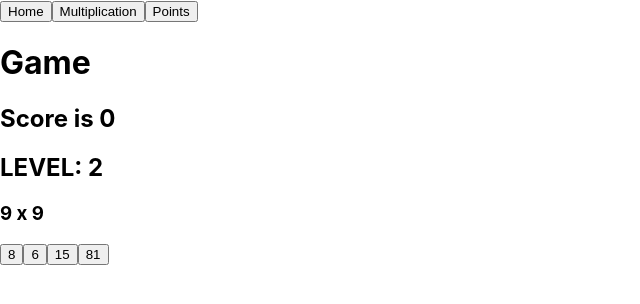
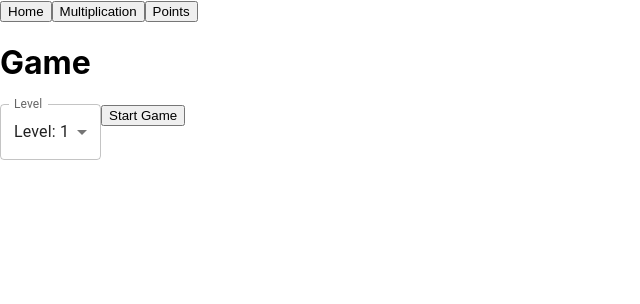
Before and after one commit to SemihDurmus/kids-app, a React (Create React App) app: page /multiplication/game in a window 1280 px wide. Shown: the top 304 px of the page, without its empty margins (0-640 px from the left). Built offline with nearby package versions, Linux system fonts and the light colour scheme.

Commit message:
Add gameoff component

```diff
--- a/package.json
+++ b/package.json
@@ -3,6 +3,8 @@
   "version": "0.1.0",
   "private": true,
   "dependencies": {
+    "@emotion/react": "^11.11.0",
+    "@emotion/styled": "^11.11.0",
     "@mui/material": "^5.13.2",
     "@mui/styled-engine-sc": "^5.12.0",
     "@testing-library/jest-dom": "^5.16.5",
--- a/src/pages/multiplicationGame/MultiplicationGame.tsx
+++ b/src/pages/multiplicationGame/MultiplicationGame.tsx
@@ -1,16 +1,18 @@
 import { ReactElement, useState } from "react";
 
-import { OptionType } from "./types";
+import GameOff from "./components/GameOff";
 import { createQuestionSet } from "./utils";
+import { ModeType, OptionType } from "./types";
 
 export const MultiplicationGame = (): ReactElement => {
+  const [mode, setMode] = useState<ModeType>("gameOff");
   const [score, setScore] = useState(0);
   const [wrongAnswer, setWrongAnswer] = useState(0);
-  const [level, setLevel] = useState(2);
+  const [level, setLevel] = useState(1);
 
   const handleSelectAnswer = (opt: OptionType) => {
     if (opt.isCorrect) {
-      setScore(score + 1);
+      setScore(score + Math.floor(level * 1.3));
     } else if (wrongAnswer === 3) {
       alert("GAME OVER");
     } else {
@@ -19,9 +21,11 @@ export const MultiplicationGame = (): ReactElement => {
   };
 
   const { nr1, nr2, options } = createQuestionSet(level);
+  if (mode === "gameOff") {
+    return <GameOff setLevel={setLevel} level={level} setMode={setMode} />;
+  }
   return (
     <div>
-      <h1>Game</h1>
       <h2>{`Score is ${score}`}</h2>
       <h2>{`LEVEL: ${level}`}</h2>
       {Array(wrongAnswer).fill("💀").join("")}
--- /dev/null
+++ b/src/pages/multiplicationGame/components/GameOff.tsx
@@ -0,0 +1,42 @@
+import {
+  Select,
+  MenuItem,
+  InputLabel,
+  FormControl,
+  SelectChangeEvent,
+} from "@mui/material";
+
+import { ModeType } from "../types";
+
+export const GameOff = ({ setLevel, level, setMode }: IGameOff) => {
+  const levelsArray = Array.from({ length: 10 }, (_, index) => index + 1);
+  const handleChange = (e: SelectChangeEvent<number>) => {
+    setLevel(Number(e.target.value));
+  };
+  return (
+    <>
+      <h1>Game</h1>
+      <FormControl>
+        <InputLabel id="demo-simple-select-label">Level</InputLabel>
+        <Select
+          labelId="demo-simple-select-label"
+          id="demo-simple-select"
+          value={level}
+          label="Level"
+          onChange={handleChange}
+        >
+          {levelsArray.map((el) => (
+            <MenuItem value={el}>{`Level: ${el}`}</MenuItem>
+          ))}
+        </Select>
+      </FormControl>
+      <button onClick={() => setMode("gameOn")}>Start Game</button>
+    </>
+  );
+};
+interface IGameOff {
+  setMode: React.Dispatch<React.SetStateAction<ModeType>>;
+  level: number;
+  setLevel: React.Dispatch<React.SetStateAction<number>>;
+}
+export default GameOff;
--- a/src/pages/multiplicationGame/types.ts
+++ b/src/pages/multiplicationGame/types.ts
@@ -4,3 +4,4 @@ export type QuestionSetType = {
   nr2: number;
   options: OptionType[];
 };
+export type ModeType = "gameOn" | "gameOff";
```
Also changed, not shown: 1 other file (tests, documents, lock files or other folders).
